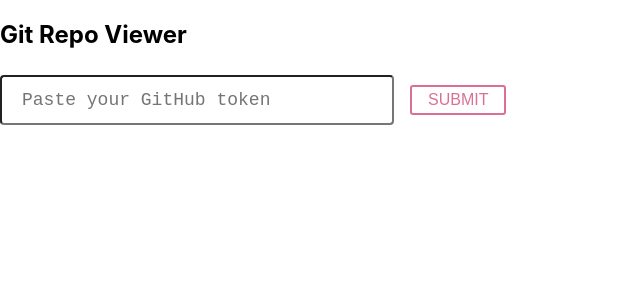
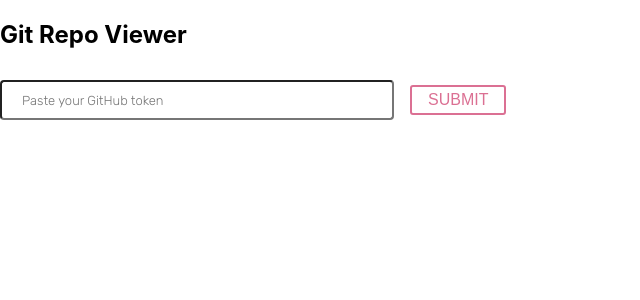
Before and after one commit to lydialawli/git-repo-viewer, a React (Create React App) app: page / in a window 1280 px wide. Shown: the top 300 px of the page, without its empty margins (0-640 px from the left). Built offline with nearby package versions, Linux system fonts and the light colour scheme.

Commit message:
minor styling improvements

```diff
--- a/src/components/Card.js
+++ b/src/components/Card.js
@@ -2,7 +2,7 @@
 import styled from 'styled-components'
 import PropTypes from 'prop-types'
 import moment from 'moment'
-import { Avatar } from './Styles'
+import { Avatar, GreyText } from './Styles'
 
 const CardWrapper = styled('div')({
   width: '90%',
@@ -52,12 +52,6 @@
   paddingLeft: 40
 })
 
-const MetaDataText = styled('span')({
-  color: 'rgb(163,168,174)',
-  fontSize: 13,
-  paddingLeft: 3,
-  fontWeight: 200,
-})
 
 const Card = ({ data }) => {
   console.log('data-->', data.comments)
@@ -79,7 +73,7 @@
               <TopContent justifyContent='flex-start'>
                 <Avatar margin={10} width={20} height={20} src={c.node.author.avatarUrl} />
                 <span>{c.node.author.login}</span>
-                <MetaDataText>commented on {moment(c.node.createdAt).format('LLL')}</MetaDataText>
+                <GreyText>commented on {moment(c.node.createdAt).format('LLL')}</GreyText>
               </TopContent>
               <CommentBody>{c.node.body}</CommentBody>
             </CommentContainer>
--- a/src/components/Search.js
+++ b/src/components/Search.js
@@ -1,5 +1,5 @@
 import React, { useState } from 'react'
-import { InputContainer, ButtonSubmit, SearchWrapper } from './Styles'
+import { InputContainer, ButtonSubmit, SearchWrapper, GreyText } from './Styles'
 
 
 const Search = ({ onSubmitSearch }) => {
--- a/src/components/Section.js
+++ b/src/components/Section.js
@@ -1,6 +1,7 @@
 import React from 'react'
 import useRepoDataQuery from './../queries'
 import Card from './Card'
+import { GreyText, Center } from './Styles'
 
 const Section = ({ name, repoName, type }) => {
   const queryType = type === 'pullRequests' ? type : 'issues'
@@ -8,7 +9,9 @@
 
   return (
     !!repo && repo.loading ?
-      <em>loading...</em>
+      <Center style={{ height: '50vh' }}>
+        <GreyText loading>loading...</GreyText>
+      </Center>
       :
       (
         repo && repo[queryType] ?
--- a/src/components/Styles.js
+++ b/src/components/Styles.js
@@ -30,6 +30,19 @@
   src,
 }))
 
+export const GreyText = styled('span')(({ height, width, src, margin, loading }) => ({
+  color: loading ? 'rgb(154,154,154)' : 'rgb(163,168,174)',
+  fontSize: loading ? 20 : 13,
+  paddingLeft: 3,
+  fontWeight: 200,
+}))
+
+export const Center = styled('div')({
+  display: 'flex',
+  justifyContent: 'center',
+  alignItems: 'center'
+})
+
 export const LogoutText = styled('h4')({
   color: 'dark-grey',
   cursor: 'pointer'
@@ -54,10 +67,11 @@
 export const InputContainer = styled('input')({
   width: '350px',
   minWidth: '300px',
-  height: '30px',
+  height: '20px',
   borderRadius: 4,
-  fontSize: 18,
-  fontFamily: 'monospace',
+  fontSize: 13,
+  fontWeight: 200,
+  fontFamily: 'Rubik',
   padding: '8px 20px',
 })
 
```
